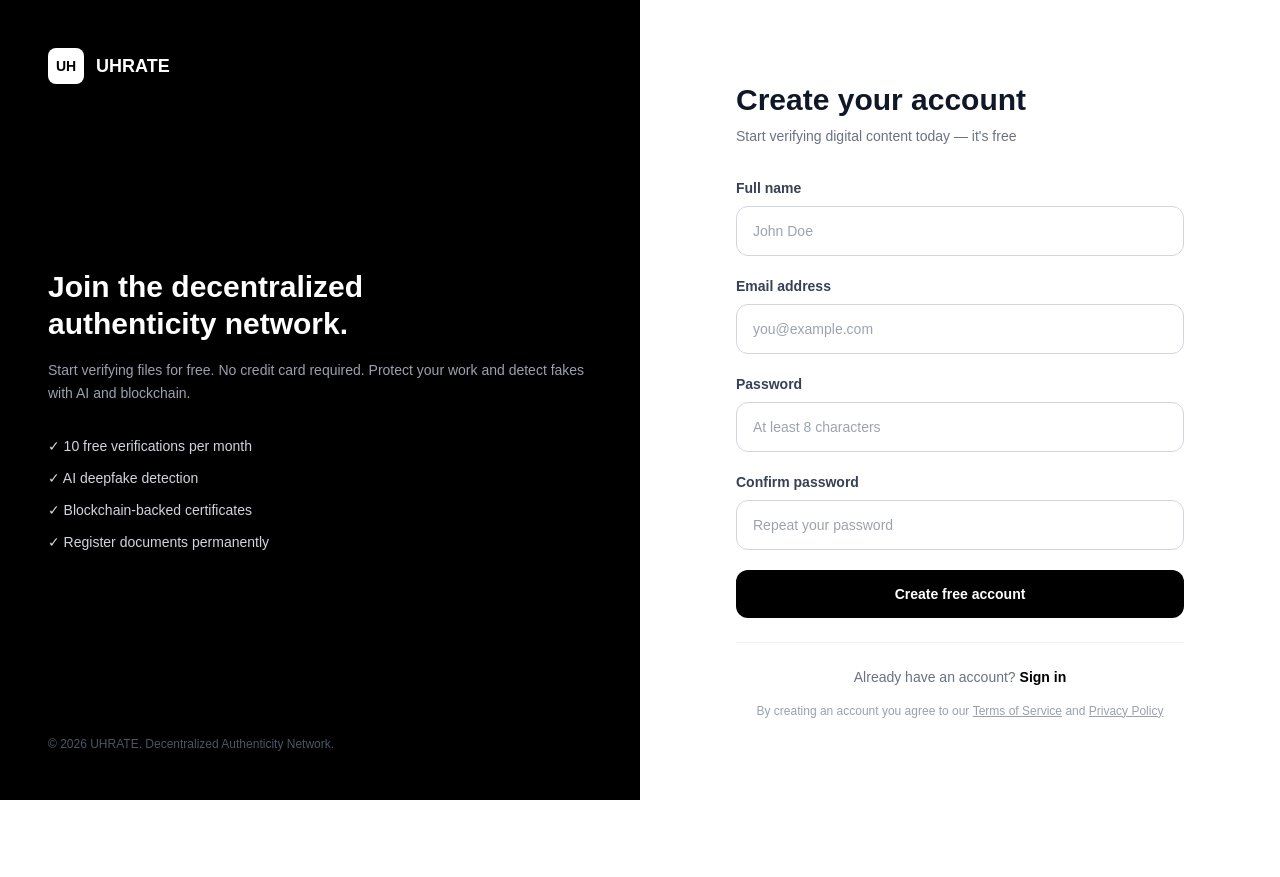
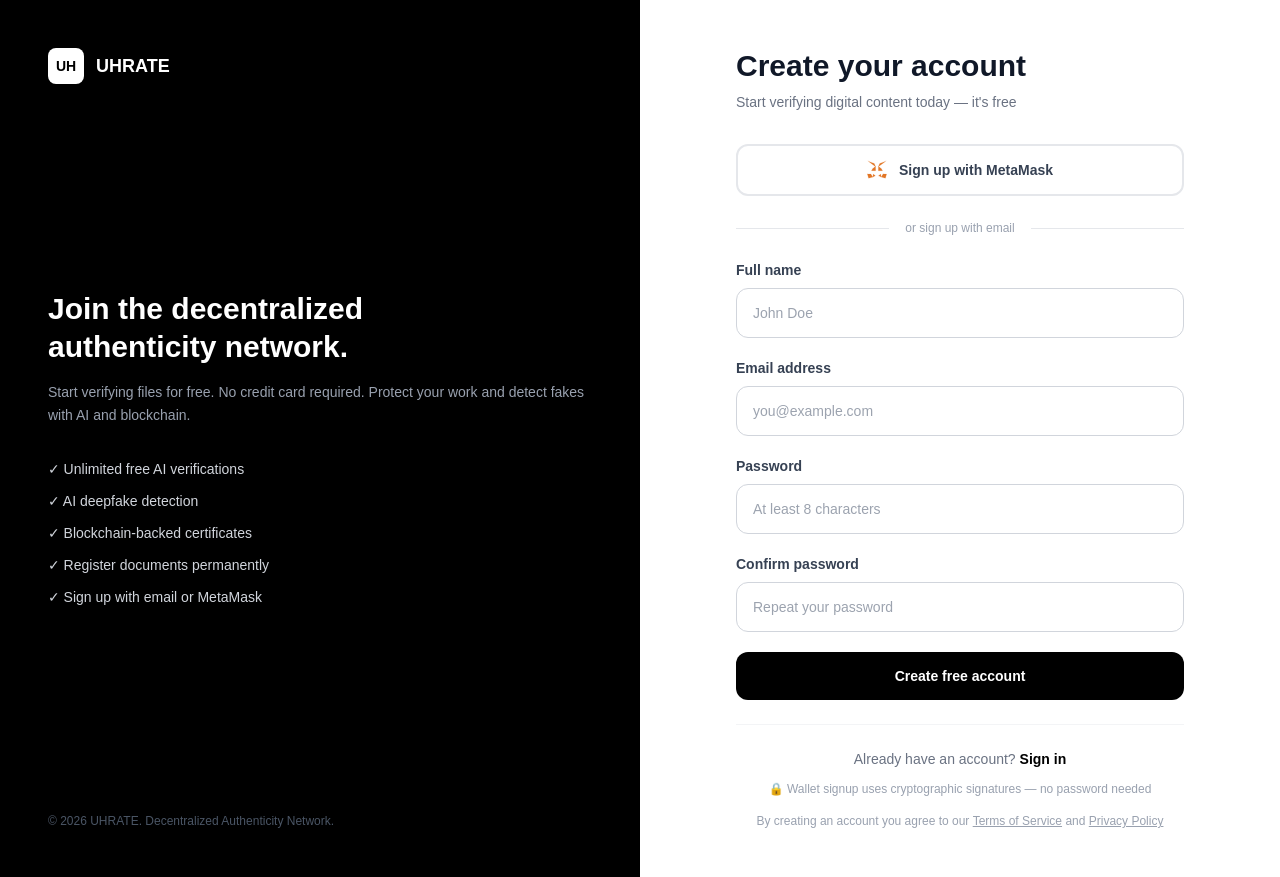
Before and after one commit to PisonAlpha/uhrate, a Next.js app: page /register in a window 1280 px wide. Before the commit the page ends 800 px from the top, so only its background shows below. Built offline with nearby package versions, Linux system fonts and the light colour scheme.

Commit message:
Add MetaMask wallet signup to register page, wallet login to login page

```diff
--- a/app/register/page.tsx
+++ b/app/register/page.tsx
@@ -8,33 +8,22 @@ export default function Register() {
   const [password, setPassword] = useState('');
   const [confirm, setConfirm] = useState('');
   const [loading, setLoading] = useState(false);
+  const [walletLoading, setWalletLoading] = useState(false);
   const [error, setError] = useState<string | null>(null);
   const [success, setSuccess] = useState(false);
+  const [walletSuccess, setWalletSuccess] = useState(false);
 
   const handleRegister = async () => {
-    if (!fullName || !email || !password || !confirm) {
-      setError('Please fill in all fields');
-      return;
-    }
-    if (password !== confirm) {
-      setError('Passwords do not match');
-      return;
-    }
-    if (password.length < 8) {
-      setError('Password must be at least 8 characters');
-      return;
-    }
-
-    setLoading(true);
-    setError(null);
-
+    if (!fullName || !email || !password || !confirm) { setError('Please fill in all fields'); return; }
+    if (password !== confirm) { setError('Passwords do not match'); return; }
+    if (password.length < 8) { setError('Password must be at least 8 characters'); return; }
+    setLoading(true); setError(null);
     try {
       const response = await fetch('/api/auth/register', {
         method: 'POST',
         headers: { 'Content-Type': 'application/json' },
         body: JSON.stringify({ email, password, full_name: fullName }),
       });
-
       const data = await response.json();
       if (!response.ok) throw new Error(data.error);
       setSuccess(true);
@@ -44,6 +33,68 @@ export default function Register() {
       setLoading(false);
     }
   };
+
+  const handleWalletRegister = async () => {
+    if (!window.ethereum) {
+      setError('MetaMask not found. Please install MetaMask to use wallet signup.');
+      return;
+    }
+    setWalletLoading(true);
+    setError(null);
+    try {
+      const accounts = await window.ethereum.request({ method: 'eth_requestAccounts' });
+      const walletAddress = accounts[0];
+
+      const nonceRes = await fetch('/api/auth/wallet-nonce', {
+        method: 'POST',
+        headers: { 'Content-Type': 'application/json' },
+        body: JSON.stringify({ walletAddress }),
+      });
+      const nonceData = await nonceRes.json();
+      if (!nonceRes.ok) throw new Error(nonceData.error);
+
+      const message = `Sign up to UHRATE\n\nWallet: ${walletAddress}\nNonce: ${nonceData.nonce}\n\nThis request will not trigger a blockchain transaction or cost any gas fees.`;
+      const signature = await window.ethereum.request({
+        method: 'personal_sign',
+        params: [message, walletAddress],
+      });
+
+      const loginRes = await fetch('/api/auth/wallet-login', {
+        method: 'POST',
+        headers: { 'Content-Type': 'application/json' },
+        body: JSON.stringify({ walletAddress, signature, message }),
+      });
+      const loginData = await loginRes.json();
+      if (!loginRes.ok) throw new Error(loginData.error);
+
+      localStorage.setItem('uhrate_user', JSON.stringify(loginData.user));
+      setWalletSuccess(true);
+      setTimeout(() => window.location.href = '/dashboard', 1500);
+    } catch (err: any) {
+      if (err.code === 4001) {
+        setError('Wallet connection cancelled.');
+      } else {
+        setError(err.message || 'Wallet signup failed. Please try again.');
+      }
+    } finally {
+      setWalletLoading(false);
+    }
+  };
+
+  if (walletSuccess) {
+    return (
+      <main className="min-h-screen bg-white flex items-center justify-center px-6">
+        <div className="w-full max-w-md text-center">
+          <div className="w-16 h-16 bg-green-100 rounded-full flex items-center justify-center mx-auto mb-6">
+            <span className="text-3xl">🎉</span>
+          </div>
+          <h1 className="text-2xl font-bold text-gray-900 mb-3">Wallet Connected!</h1>
+          <p className="text-gray-500 mb-6">Your UHRATE account has been created. Redirecting to dashboard...</p>
+          <div className="w-8 h-8 border-4 border-black border-t-transparent rounded-full animate-spin mx-auto" />
+        </div>
+      </main>
+    );
+  }
 
   if (success) {
     return (
@@ -58,10 +109,7 @@ export default function Register() {
           <p className="text-gray-500 mb-2">We sent a verification link to</p>
           <p className="font-semibold text-gray-900 mb-6">{email}</p>
           <p className="text-sm text-gray-400 mb-8">Click the link to verify your account. The link expires in 24 hours.</p>
-          <button
-            onClick={() => window.location.href = '/login'}
-            className="w-full py-3.5 bg-black text-white rounded-xl text-sm font-semibold hover:bg-gray-800 transition-colors"
-          >
+          <button onClick={() => window.location.href = '/login'} className="w-full py-3.5 bg-black text-white rounded-xl text-sm font-semibold hover:bg-gray-800 transition-colors">
             Go to login
           </button>
         </div>
@@ -88,10 +136,11 @@ export default function Register() {
           </p>
           <div className="space-y-3">
             {[
-              '✓ 10 free verifications per month',
+              '✓ Unlimited free AI verifications',
               '✓ AI deepfake detection',
               '✓ Blockchain-backed certificates',
               '✓ Register documents permanently',
+              '✓ Sign up with email or MetaMask',
             ].map(item => (
               <p key={item} className="text-gray-300 text-sm">{item}</p>
             ))}
@@ -121,6 +170,42 @@ export default function Register() {
             </div>
           )}
 
+          {/* Wallet Signup */}
+          <button
+            onClick={handleWalletRegister}
+            disabled={walletLoading}
+            className="w-full py-3.5 border-2 border-gray-200 rounded-xl text-sm font-semibold text-gray-700 hover:border-gray-400 hover:bg-gray-50 transition-all disabled:opacity-50 flex items-center justify-center gap-3 mb-6"
+          >
+            {walletLoading ? (
+              <>
+                <span className="w-4 h-4 border-2 border-gray-400 border-t-transparent rounded-full animate-spin" />
+                Connecting wallet...
+              </>
+            ) : (
+              <>
+                <svg width="20" height="20" viewBox="0 0 35 33" fill="none">
+                  <path d="M32.9582 1L19.8241 10.7183L22.2665 4.99099L32.9582 1Z" fill="#E17726" stroke="#E17726" strokeWidth="0.25" strokeLinecap="round" strokeLinejoin="round"/>
+                  <path d="M2.04858 1L15.0707 10.809L12.7402 4.99098L2.04858 1Z" fill="#E27625" stroke="#E27625" strokeWidth="0.25" strokeLinecap="round" strokeLinejoin="round"/>
+                  <path d="M28.2292 23.5334L24.7346 28.872L32.2175 30.9324L34.3611 23.6501L28.2292 23.5334Z" fill="#E27625" stroke="#E27625" strokeWidth="0.25" strokeLinecap="round" strokeLinejoin="round"/>
+                  <path d="M0.651367 23.6501L2.78282 30.9324L10.2538 28.872L6.77133 23.5334L0.651367 23.6501Z" fill="#E27625" stroke="#E27625" strokeWidth="0.25" strokeLinecap="round" strokeLinejoin="round"/>
+                  <path d="M9.85437 14.5149L7.75891 17.6507L15.1614 17.9924L14.9085 9.98291L9.85437 14.5149Z" fill="#E27625" stroke="#E27625" strokeWidth="0.25" strokeLinecap="round" strokeLinejoin="round"/>
+                  <path d="M25.1459 14.515L20.0155 9.89355L19.8589 17.9925L27.2494 17.6508L25.1459 14.515Z" fill="#E27625" stroke="#E27625" strokeWidth="0.25" strokeLinecap="round" strokeLinejoin="round"/>
+                  <path d="M10.2538 28.872L14.7082 26.6958L10.8836 23.7029L10.2538 28.872Z" fill="#E27625" stroke="#E27625" strokeWidth="0.25" strokeLinecap="round" strokeLinejoin="round"/>
+                  <path d="M20.2915 26.6958L24.7341 28.872L24.1162 23.7029L20.2915 26.6958Z" fill="#E27625" stroke="#E27625" strokeWidth="0.25" strokeLinecap="round" strokeLinejoin="round"/>
+                </svg>
+                Sign up with MetaMask
+              </>
+            )}
+          </button>
+
+          {/* Divider */}
+          <div className="flex items-center gap-4 mb-6">
+            <div className="flex-1 h-px bg-gray-200" />
+            <span className="text-xs text-gray-400 font-medium">or sign up with email</span>
+            <div className="flex-1 h-px bg-gray-200" />
+          </div>
+
+          {/* Email Signup */}
           <div className="space-y-5">
             <div>
               <label className="block text-sm font-semibold text-gray-700 mb-2">Full name</label>
@@ -132,7 +217,6 @@ export default function Register() {
                 className="w-full px-4 py-3.5 border border-gray-300 rounded-xl text-sm focus:outline-none focus:ring-2 focus:ring-black focus:border-transparent transition-all"
               />
             </div>
-
             <div>
               <label className="block text-sm font-semibold text-gray-700 mb-2">Email address</label>
               <input
@@ -143,7 +227,6 @@ export default function Register() {
                 className="w-full px-4 py-3.5 border border-gray-300 rounded-xl text-sm focus:outline-none focus:ring-2 focus:ring-black focus:border-transparent transition-all"
               />
             </div>
-
             <div>
               <label className="block text-sm font-semibold text-gray-700 mb-2">Password</label>
               <input
@@ -154,7 +237,6 @@ export default function Register() {
                 className="w-full px-4 py-3.5 border border-gray-300 rounded-xl text-sm focus:outline-none focus:ring-2 focus:ring-black focus:border-transparent transition-all"
               />
             </div>
-
             <div>
               <label className="block text-sm font-semibold text-gray-700 mb-2">Confirm password</label>
               <input
@@ -166,7 +248,6 @@ export default function Register() {
                 className="w-full px-4 py-3.5 border border-gray-300 rounded-xl text-sm focus:outline-none focus:ring-2 focus:ring-black focus:border-transparent transition-all"
               />
             </div>
-
             <button
               onClick={handleRegister}
               disabled={loading}
@@ -181,15 +262,15 @@ export default function Register() {
             </button>
           </div>
 
-          <div className="mt-6 pt-6 border-t border-gray-100 text-center">
+          <div className="mt-6 pt-6 border-t border-gray-100 text-center space-y-3">
             <p className="text-sm text-gray-500">
               Already have an account?{' '}
-              <button
-                onClick={() => window.location.href = '/login'}
-                className="text-black font-semibold hover:underline bg-transparent border-0 cursor-pointer"
-              >
+              <button onClick={() => window.location.href = '/login'} className="text-black font-semibold hover:underline bg-transparent border-0 cursor-pointer">
                 Sign in
               </button>
+            </p>
+            <p className="text-xs text-gray-400">
+              🔒 Wallet signup uses cryptographic signatures — no password needed
             </p>
           </div>
 
```
